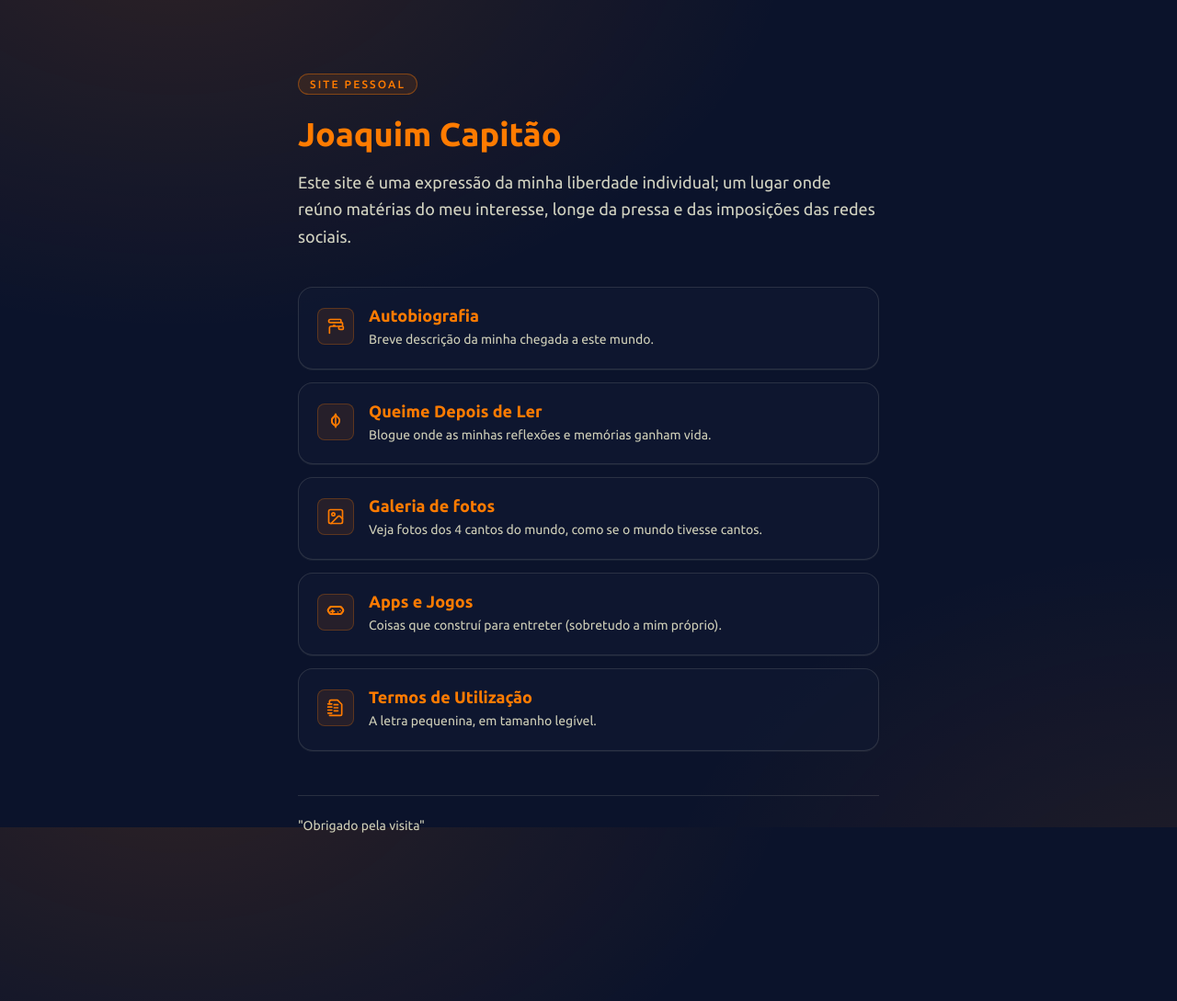
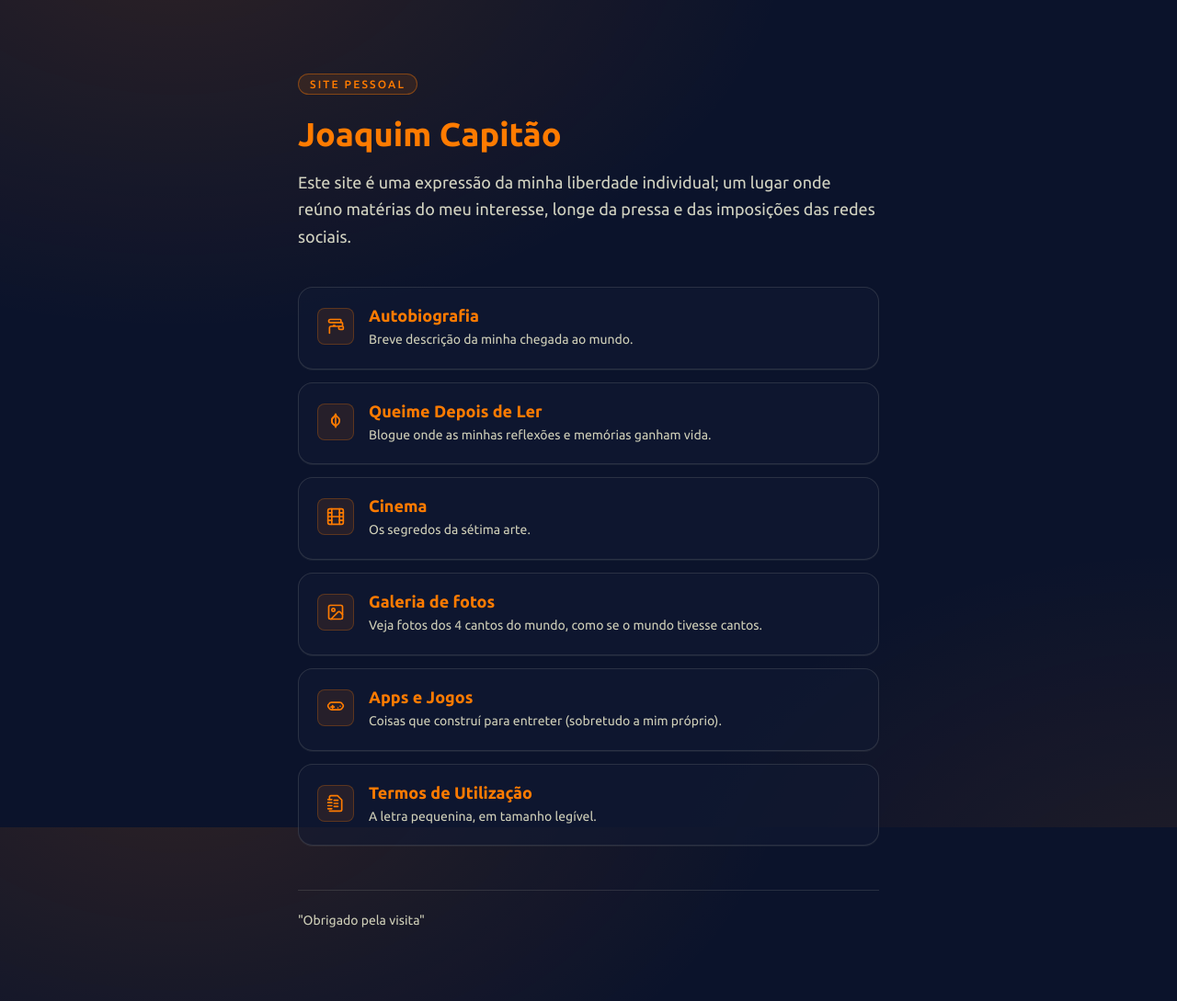
Before and after one commit to joaquim-capitao/joaquim-capitao.github.io, a Jekyll site: the page index.html, which Jekyll copies as it is, in a window 1280 px wide. Shown: the whole page at 92% size. Built offline with Jekyll 4.4.1, drawn with Linux system fonts in a browser that asks for light colours.

Commit message:
Update card descriptions and add new Cinema card
Updated descriptions in the card sections and added a new card for 'Cinema' with its details.

```diff
--- a/index.html
+++ b/index.html
@@ -219,7 +219,7 @@
             </span>
             <span class="card-content">
               <span class="card-title">Autobiografia</span>
-              <span class="card-desc">Breve descrição da minha chegada a este mundo.</span>
+              <span class="card-desc">Breve descrição da minha chegada ao mundo.</span>
             </span>
             <svg class="arrow" aria-hidden="true" xmlns="http://www.w3.org/2000/svg" width="24" height="24" viewBox="0 0 24 24" fill="none" stroke="currentColor" stroke-width="2" stroke-linecap="round" stroke-linejoin="round"><path d="M7 7h10v10"/><path d="M7 17 17 7"/></svg>
           </a>
@@ -232,6 +232,18 @@
             <span class="card-content">
               <span class="card-title">Queime Depois de Ler</span>
               <span class="card-desc">Blogue onde as minhas reflexões e memórias ganham vida.</span>
+            </span>
+            <svg class="arrow" aria-hidden="true" xmlns="http://www.w3.org/2000/svg" width="24" height="24" viewBox="0 0 24 24" fill="none" stroke="currentColor" stroke-width="2" stroke-linecap="round" stroke-linejoin="round"><path d="M7 7h10v10"/><path d="M7 17 17 7"/></svg>
+          </a>
+        </li>
+        <li>
+          <a class="card" href="https://joaquim-capitao.github.io/cinema">
+            <span class="icon-box" aria-hidden="true">
+              <svg xmlns="http://www.w3.org/2000/svg" width="24" height="24" viewBox="0 0 24 24" fill="none" stroke="currentColor" stroke-width="2" stroke-linecap="round" stroke-linejoin="round"><rect width="20" height="20" x="2" y="2" rx="2.18" ry="2.18"/><line x1="7" x2="7" y1="2" y2="22"/><line x1="17" x2="17" y1="2" y2="22"/><line x1="2" x2="22" y1="12" y2="12"/><line x1="2" x2="7" y1="7" y2="7"/><line x1="2" x2="7" y1="17" y2="17"/><line x1="17" x2="22" y1="17" y2="17"/><line x1="17" x2="22" y1="7" y2="7"/></svg>
+            </span>
+            <span class="card-content">
+              <span class="card-title">Cinema</span>
+              <span class="card-desc">Os segredos da sétima arte.</span>
             </span>
             <svg class="arrow" aria-hidden="true" xmlns="http://www.w3.org/2000/svg" width="24" height="24" viewBox="0 0 24 24" fill="none" stroke="currentColor" stroke-width="2" stroke-linecap="round" stroke-linejoin="round"><path d="M7 7h10v10"/><path d="M7 17 17 7"/></svg>
           </a>
@@ -251,7 +263,7 @@
         <li>
           <a class="card" href="https://joaquim-capitao.github.io/app">
             <span class="icon-box" aria-hidden="true">
-              <svg xmlns="http://www.w3.org/2000/svg" width="24" height="24" viewBox="0 0 24 24" fill="none" stroke="currentColor" stroke-width="2" stroke-linecap="round" stroke-linejoin="round"><line x1="6" x2="10" y1="11" y2="11"/><line x1="8" x2="8" y1="9" y2="13"/><line x1="15" x2="15.01" y1="12" y2="12"/><line x1="18" x2="18.01" y1="10" y2="10"/><path d="M17.32 5H6.68a4 4 0 0 0-3.456 2.014L2.23 8.5a1.93 1.93 0 0 0 0 1.998l1.001 1.752A4 4 0 0 0 6.679 14.5h10.642a4 4 0 0 0 3.448-2.25l1.001-1.752a1.93 1.93 0 0 0 0-1.998L20.777 7.01A4 4 0 0 0 17.32 5z"/><path d="M17.32 5H6.68a4 4 0 0 0-3.456 2.014L2.23 8.5a1.93 1.93 0 0 0 0 1.998l1.001 1.752A4 4 0 0 0 6.679 14.5h10.642a4 4 0 0 0 3.448-2.25l1.001-1.752a1.93 1.93 0 0 0 0-1.998L20.777 7.01A4 4 0 0 0 17.32 5z"/><path d="M17.32 5H6.68a4 4 0 0 0-3.456 2.014L2.23 8.5a1.93 1.93 0 0 0 0 1.998l1.001 1.752A4 4 0 0 0 6.679 14.5h10.642a4 4 0 0 0 3.448-2.25l1.001-1.752a1.93 1.93 0 0 0 0-1.998L20.777 7.01A4 4 0 0 0 17.32 5z"/></svg>
+              <svg xmlns="http://www.w3.org/2000/svg" width="24" height="24" viewBox="0 0 24 24" fill="none" stroke="currentColor" stroke-width="2" stroke-linecap="round" stroke-linejoin="round"><line x1="6" x2="10" y1="11" y2="11"/><line x1="8" x2="8" y1="9" y2="13"/><line x1="15" x2="15.01" y1="12" y2="12"/><line x1="18" x2="18.01" y1="10" y2="10"/><path d="M17.32 5H6.68a4 4 0 0 0-3.456 2.014L2.23 8.5a1.93 1.93 0 0 0 0 1.998l1.001 1.752A4 4 0 0 0 6.679 14.5h10.642a4 4 0 0 0 3.448-2.25l1.001-1.752a1.93 1.93 0 0 0 0-1.998L20.777 7.01A4 4 0 0 0 17.32 5z"/></svg>
             </span>
             <span class="card-content">
               <span class="card-title">Apps e Jogos</span>
```
